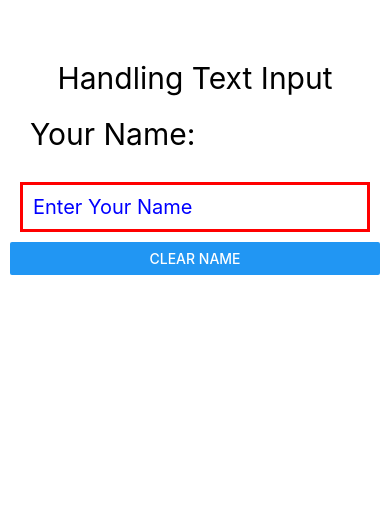
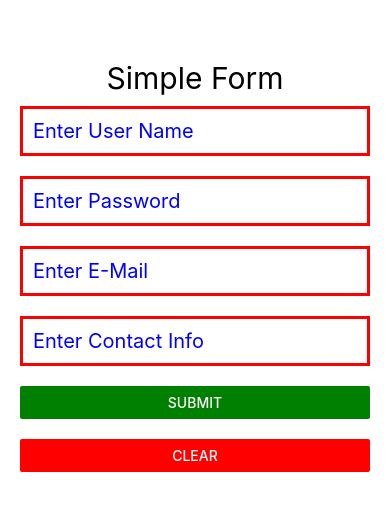
Before and after one commit to ShivanshMehtaa/RNative, a React Native app: screen / in a window 390 px wide. Shown: the top 510 px of the page. Built offline with nearby package versions, Linux system fonts and the light colour scheme.

Commit message:
form in native

```diff
--- a/App.js
+++ b/App.js
@@ -1,4 +1,3 @@
-import { StatusBar } from "expo-status-bar";
 import { useState } from "react";
 import { StyleSheet, Text, View, Button, TextInput } from "react-native";
 
@@ -7,23 +6,68 @@ import { StyleSheet, Text, View, Button, TextInput } from "react-native";
 
 export default function App() {
   const [name, setName] = useState("");
+  const [password, setPassword] = useState("");
+  const [phone, setPhone] = useState("");
+  const [email, setEmail] = useState("");
+
+  const [display, setDisplay] = useState(false);
+
+  const clear =()=>{
+    setDisplay(false);
+    setName(" ");
+    setPassword(" ");
+    setEmail(" ");
+    setPhone(" ");
+  }
 
   return (
-    <View style={{padding:10}}>
+    <View style={{ padding: 10 }}>
       <Text style={{ fontSize: 30, marginTop: 50, textAlign: "center" }}>
-        Handling Text Input
-      </Text>
-      <Text style={{ fontSize: 30, margin: 10, padding: 10 }}>
-        Your Name: {name}
+        Simple Form
       </Text>
       <TextInput
+        placeholder="Enter User Name"
         style={styles.textInput}
-        placeholder="Enter Your Name"
         value={name}
         onChangeText={(text) => setName(text)}
       />
-      <Button title="Clear Name" onPress={()=>setName(' ')} />
-      <StatusBar />
+      <TextInput
+        placeholder="Enter Password"
+        style={styles.textInput}
+        secureTextEntry={true}
+        value={password}
+        onChangeText={(text) => setPassword(text)}
+      />
+      <TextInput
+        placeholder="Enter E-Mail"
+        style={styles.textInput}
+        value={email}
+        onChangeText={(text) => setEmail(text)}
+      />
+      <TextInput
+        placeholder="Enter Contact Info"
+        style={styles.textInput}
+        value={phone}
+        onChangeText={(text) => setPhone(text)}
+      />
+
+      <View style={{ margin: 10 }}>
+        <Button color={"green"} title="Submit" onPress={()=>setDisplay(true)} />
+      </View>
+      <View style={{ margin: 10 }}>
+        <Button color={"red"} title="Clear" onPress={clear} />
+      </View>
+      <View>
+        {
+          display?
+            <View>
+              <Text style={{ fontSize: 30, marginTop: 50, textAlign: "center" }}>UserName:{name}</Text>
+              <Text style={{ fontSize: 30, marginTop: 50, textAlign: "center" }}>Email:{email}</Text>
+              <Text style={{ fontSize: 30, marginTop: 50, textAlign: "center" }}>Contact:{phone}</Text>
+
+            </View> : null
+        }
+      </View>
     </View>
   );
 }
```
